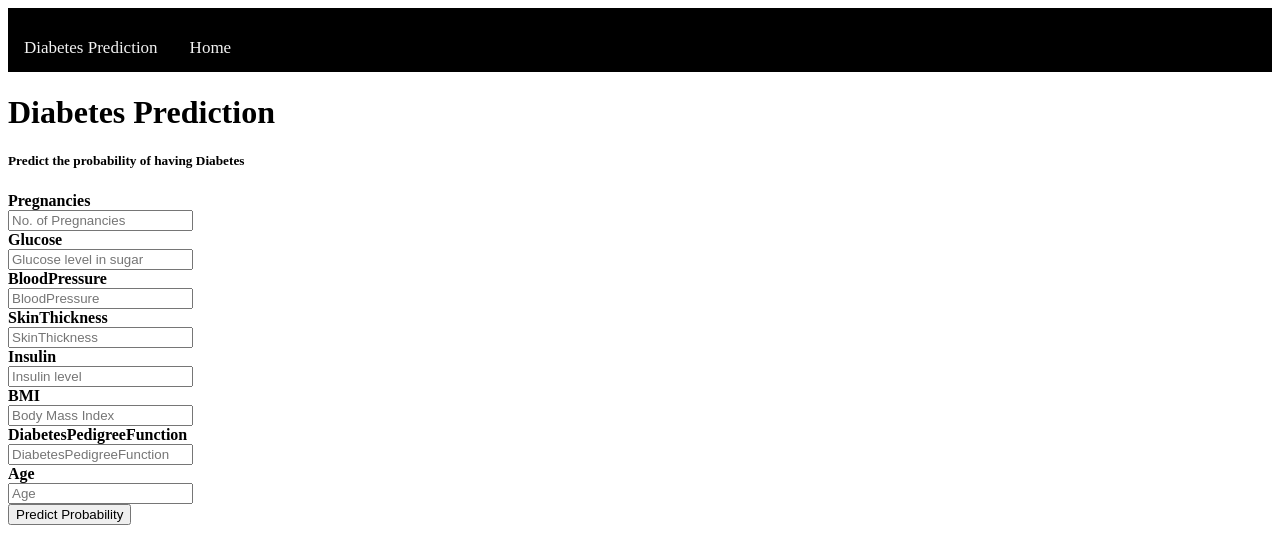
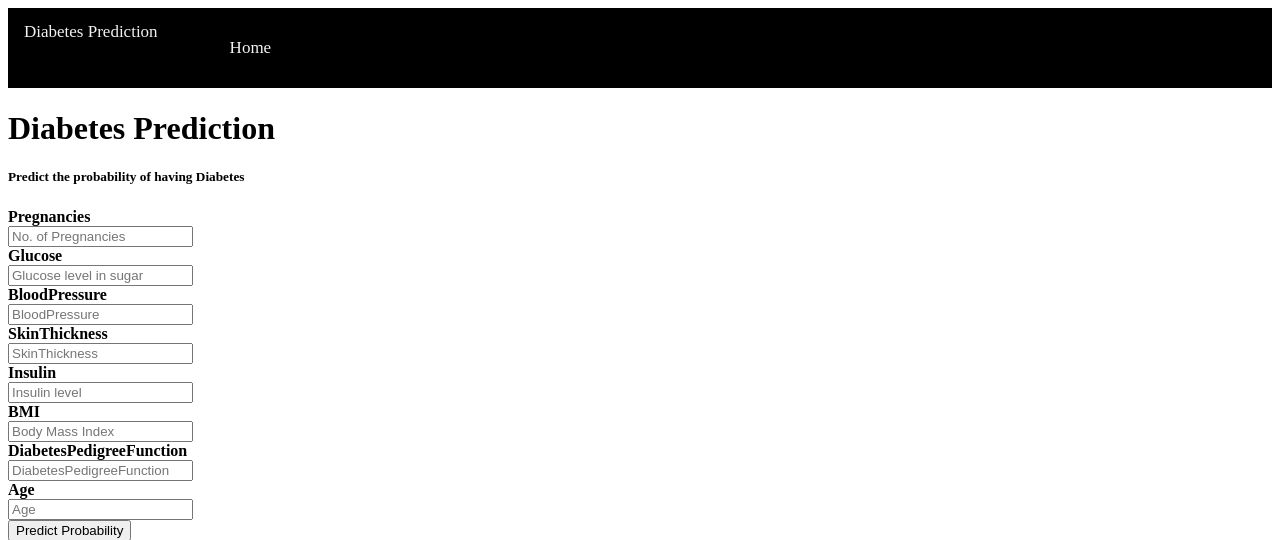
Before and after one commit to shwetathikekar/FRT_Diabetes_Prediction_Project, a Python web app: template templates/index.html in a window 1280 px wide. Shown: the top 540 px of the page. Run offline with Jinja, Linux system fonts and the light colour scheme; the template is opened without the code that fills it, so the values that code supplies are empty; some libraries are stand-ins or nearby versions.

Commit message:
nav fixed

```diff
--- a/templates/index.html
+++ b/templates/index.html
@@ -12,8 +12,8 @@
 
 <body>
   <nav class="navigation">
-    <div class="nav-wrapper container"><a id="logo-container" href="#" class="brand-logo">Diabetes Prediction</a>
-      <ul class="right hide-on-med-and-down">
+    <div class="nav-wrapper container"><a href="#">Diabetes Prediction</a>
+      <ul style=" float: left;">
         <li><a href="#">Home</a></li>
       </ul>
 
```
